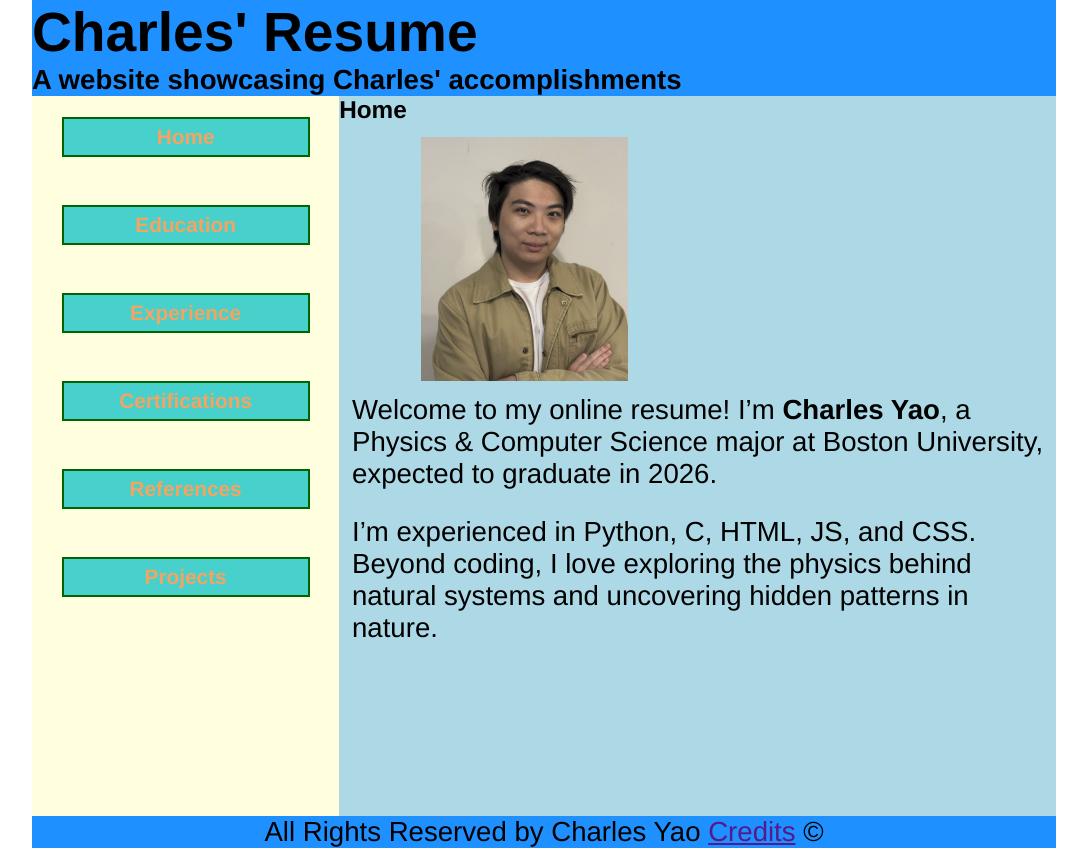
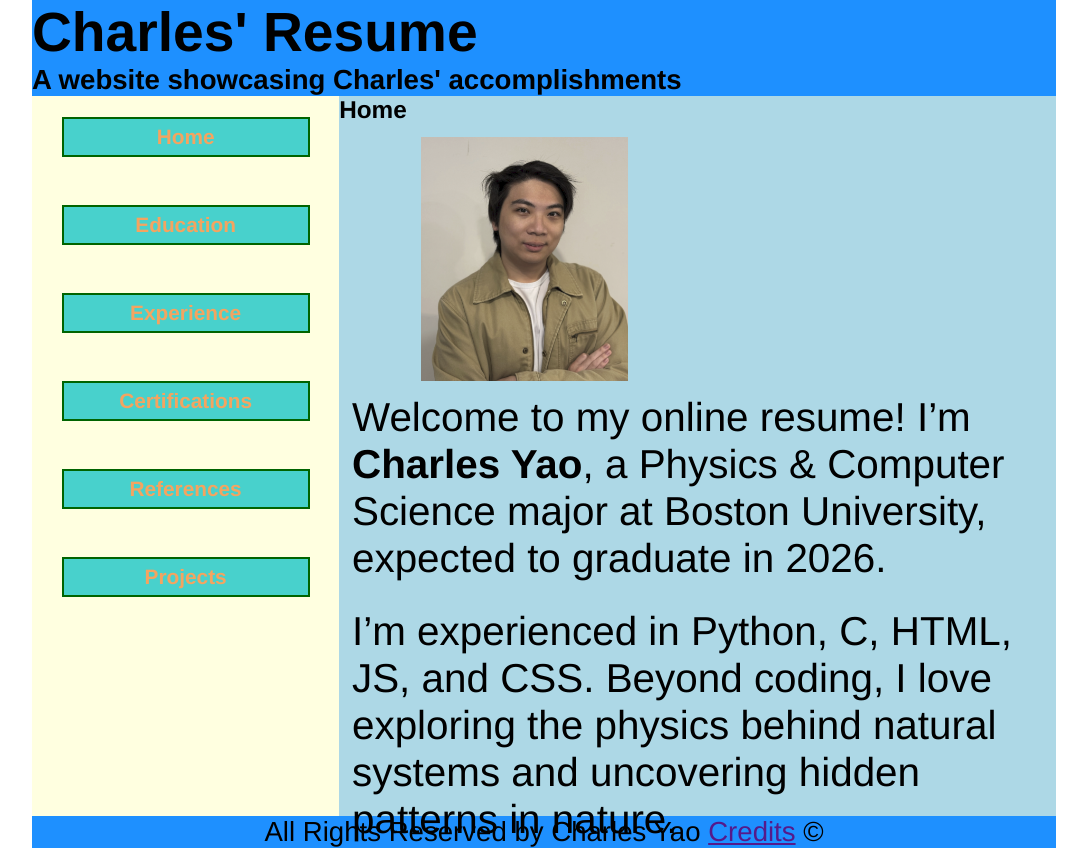
Before and after one commit to charlesYyfd/mp-3, a React (Vite) app: page / in a window 1280 px wide. Shown: the whole page, without its empty margins (96-1183 px from the left). Built offline with nearby package versions, Linux system fonts and the light colour scheme.

Commit message:
Update Home.tsx update fontsize

```diff
--- a/src/components/mains/Home.tsx
+++ b/src/components/mains/Home.tsx
@@ -17,7 +17,7 @@ const StyledHome = styled.div`
     p{
         padding-top: 1vw;
         padding-bottom: 1vw;
-        font-size: calc(2px + 2vw);
+        font-size: calc(2px + 3vw);
     }
 
     @media screen and (max-width: 750px) {
```
